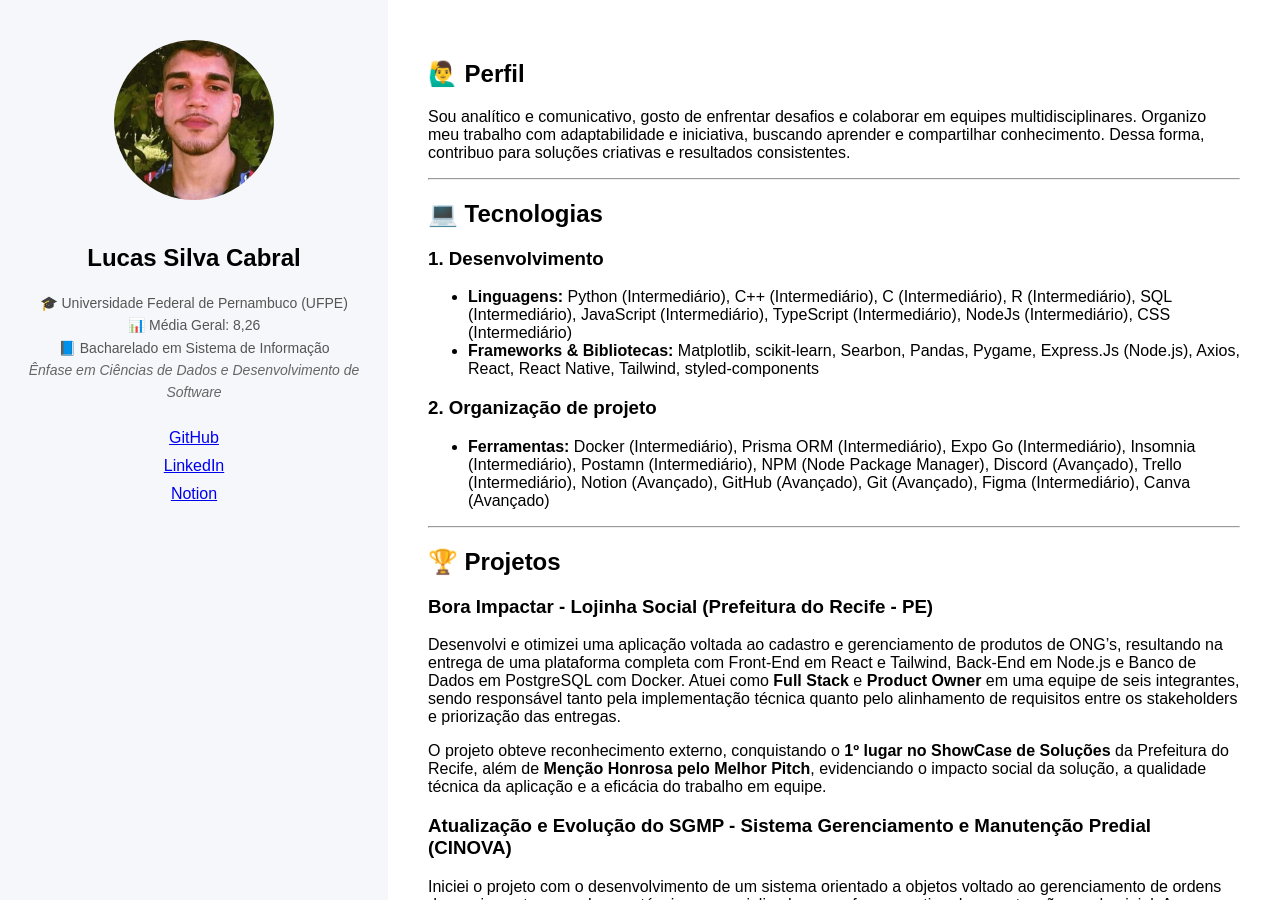
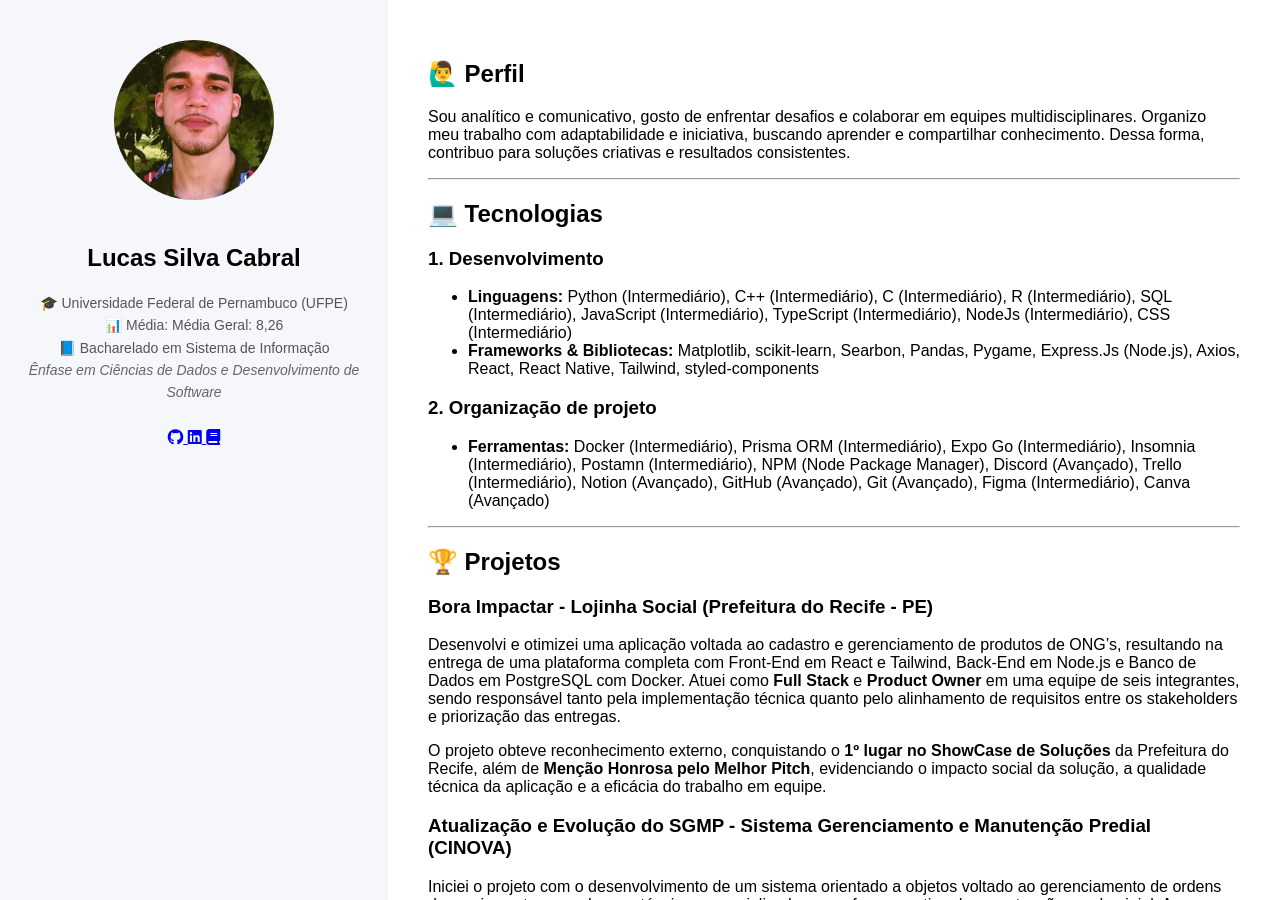
Before and after one commit to LucasCabra7/LucasCabral.github.io, a Jekyll site: the page built from README.md, in a window 1280 px wide and 900 px high. Built offline with Jekyll 4.4.1, drawn with Linux system fonts in a browser that asks for light colours; our own code applies the rules of GitHub Pages for plain Markdown files; a style sheet for code colours, icons or effects is not loaded.

Commit message:
Refactor academic data and social links section
Updated social icons and academic information formatting.

```diff
--- a/_layouts/default.html
+++ b/_layouts/default.html
@@ -3,7 +3,16 @@
 <head>
   <meta charset="UTF-8">
   <title>{{ site.title }}</title>
+
+  <!-- CSS principal -->
   <link rel="stylesheet" href="{{ '/assets/css/style.css' | relative_url }}">
+
+  <!-- Font Awesome (ícones) -->
+  <link rel="stylesheet"
+        href="https://cdnjs.cloudflare.com/ajax/libs/font-awesome/6.5.1/css/all.min.css"
+        integrity="sha512-DTOQO9RWCH3ppGqcWaEA1BIZOC6xxalwEsw9c2QQeAIftl+Vegovlnee1c9QX4xD4Z1g1XG8y4Z8+2x8iQ=="
+        crossorigin="anonymous"
+        referrerpolicy="no-referrer" />
 </head>
 
 <body>
@@ -11,22 +20,39 @@
 
     <!-- COLUNA ESQUERDA -->
     <aside class="sidebar">
-      <img src="{{ site.logo | relative_url }}" alt="Foto de {{ site.title }}" class="profile-pic">
 
+      <!-- Foto -->
+      <img src="{{ site.logo | relative_url }}"
+           alt="Foto de {{ site.title }}"
+           class="profile-pic">
+
+      <!-- Nome -->
       <h1>{{ site.title }}</h1>
+
+      <!-- Dados acadêmicos -->
       <p class="academic">
-  🎓 {{ site.university }}<br>
-  📊 {{ site.gpa }}<br>
-  📘 {{ site.degree }}<br>
-  <span class="focus">{{ site.focus }}</span>
-</p>
+        🎓 {{ site.university }}<br>
+        📊 Média: {{ site.gpa }}<br>
+        📘 {{ site.degree }}<br>
+        <span class="focus">{{ site.focus }}</span>
+      </p>
 
+      <!-- ÍCONES SOCIAIS -->
+      <div class="social-icons">
+        <a href="https://github.com/LucasCabra7" target="_blank" aria-label="GitHub">
+          <i class="fa-brands fa-github"></i>
+        </a>
 
-      <ul class="links">
-        <li><a href="https://github.com/LucasCabra7">GitHub</a></li>
-        <li><a href="https://www.linkedin.com/in/lucas-cabral-987a75236/">LinkedIn</a></li>
-        <li><a href="https://www.notion.so/Sistemas-de-Informa-o-4-Per-odo-201c8a2b73e380098f27f7e751e2ab1e?source=copy_link">Notion</a></li>
-      </ul>
+        <a href="https://www.linkedin.com/in/lucas-cabral-987a75236/" target="_blank" aria-label="LinkedIn">
+          <i class="fa-brands fa-linkedin"></i>
+        </a>
+
+        <a href="https://www.notion.so/Sistemas-de-Informa-o-4-Per-odo-201c8a2b73e380098f27f7e751e2ab1e?source=copy_link"
+           target="_blank" aria-label="Notion">
+          <i class="fa-solid fa-book"></i>
+        </a>
+      </div>
+
     </aside>
 
     <!-- COLUNA DIREITA -->
```
